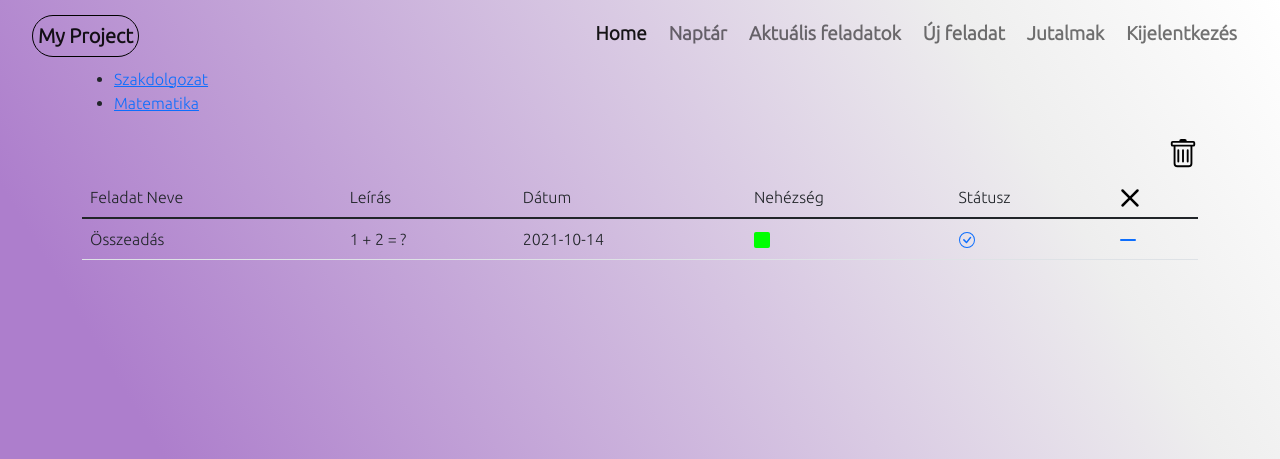
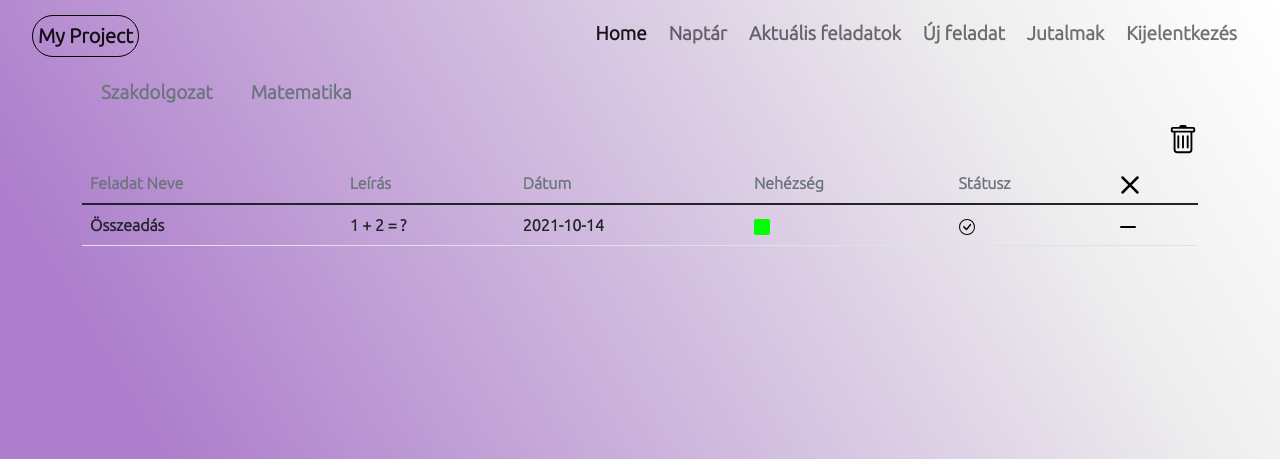
Before and after one commit to rkekesi22/My-Project, a Flask app: page /currenttasks in a window 1280 px wide. Shown: the top 459 px of the page. Run offline with Flask 2, Linux system fonts and the light colour scheme; a user stored in the database is signed in; data comes from the database, SQL or seed files in the repository; both versions use the stored data as it was after the commit.

Commit message:
Egyéb munkák

```diff
--- a/website/templates/currenttasks.html
+++ b/website/templates/currenttasks.html
@@ -3,40 +3,18 @@
 {% extends "base.html"%}{% block title %}Aktuális feladatok{% endblock %}
 {%block content%}
 
-<!-- {%if tasks%}
- {%if projects%}
-<ul class="nav nav-tabs">
-    {%for tab in user.projects%}
-    <li class="nav-item dropdown">
-      <a class="nav-link dropdown-toggle" data-bs-toggle="dropdown" href="href="/project/{{ tab.project_name }}"" role="button" aria-expanded="false">{{tab.project_name}}</a>
-      {%for task in user.tasks%}
-      {%if task.project_id == active and task.project_id == tab.project_id%}
-                {%if task.status == True%}
-                    <ul class="dropdown-menu">
-                        <li><a class="dropdown-item" href="#">{{task.task_name}}</a></li>
-                {%endif%}
-      {%endif%}
-       {%endfor%}
-      </ul>
-    </li>
-    {%endfor%}
-  </ul>
-  {%endif%}
-  {%endif%} -->
-
-
 {%if tasks%}
     {%if projects%}
         <div>
-            <ul >
+            <ul class = "nav">
                 {%for tab in user.projects%}
                     {%if tab.project_id == active%}
-                        <li>
+                        <li class = "nav-item">
                     {%else%}
-                        <li>
+                        <li class = "nav-item">
                     {%endif%}
 
-                    <a href="/project/{{ tab.project_name }}">{{tab.project_name}}</a>
+                    <a class="nav-link link-secondary"  href="/project/{{ tab.project_name }}">{{tab.project_name}}</a>
                     </li>
                 {%endfor%}
             </ul>
@@ -57,12 +35,12 @@
 
 
 <table class="table  table-hover">
-    <thread>
-        <td>Feladat Neve</td>
-        <td>Leírás</td>
-        <td>Dátum</td>
-        <td>Nehézség</td>
-        <td>Státusz</td>
+    <thread >
+        <td class="fs-6 text-secondary fw-bold">Feladat Neve</td>
+        <td class="fs-6 text-secondary fw-bold">Leírás</td>
+        <td class="fs-6 text-secondary fw-bold">Dátum</td>
+        <td class="fs-6 text-secondary fw-bold">Nehézség</td>
+        <td class="fs-6 text-secondary fw-bold">Státusz</td>
             <td>
                 <a href="/remove/{{ active }}">
                     <svg xmlns="http://www.w3.org/2000/svg" width="20" height="20" fill="#000" class="bi bi-x-lg" viewBox="0 0 16 16">
@@ -76,9 +54,9 @@
             {%if task.project_id == active%}
                 {%if task.status == True%}
                     <tr>
-                        <td> {{task.task_name}}</td>
-                        <td> {{task.description}}</td>
-                        <td> {{task.task_time}}</td>
+                        <td class="fs-6 fw-bold" > {{task.task_name}}</td>
+                        <td class="fs-6 fw-bold"> {{task.description}}</td>
+                        <td class="fs-6 fw-bold"> {{task.task_time}}</td>
                         <td>
                             {%if task.difficulty == "Könnyű"%}
                             <svg xmlns="http://www.w3.org/2000/svg" width="16" height="16" fill="#01ff01" class="bi bi-square-fill" viewBox="0 0 16 16">
@@ -96,21 +74,21 @@
                         </td>
                 {%else%}
                     <tr>
-                        <td><del>{{task.task_name}}</del></td>
-                        <td><del> {{task.description}} </del> </td>
-                        <td><del> {{task.task_time}} </del></td>
+                        <td class="fs-6 fw-bold"><del>{{task.task_name}}</del></td>
+                        <td class="fs-6 fw-bold"><del> {{task.description}} </del> </td>
+                        <td class="fs-6 fw-bold"><del> {{task.task_time}} </del></td>
                         <td></td>
                 {%endif%}
                     <td>
                         <a href="/close/{{ task.task_id }}">
                         <!-- https://icons.getbootstrap.com/ -->
                         {%if task.status%}
-                            <svg xmlns="http://www.w3.org/2000/svg" width="16" height="16" fill="currentColor" class="bi bi-check-circle" viewBox="0 0 16 16">
+                            <svg xmlns="http://www.w3.org/2000/svg" width="16" height="16" fill="#000" class="bi bi-check-circle" viewBox="0 0 16 16">
                                 <path d="M8 15A7 7 0 1 1 8 1a7 7 0 0 1 0 14zm0 1A8 8 0 1 0 8 0a8 8 0 0 0 0 16z"/>
                                 <path d="M10.97 4.97a.235.235 0 0 0-.02.022L7.477 9.417 5.384 7.323a.75.75 0 0 0-1.06 1.06L6.97 11.03a.75.75 0 0 0 1.079-.02l3.992-4.99a.75.75 0 0 0-1.071-1.05z"/>
                             </svg>
                         {%else%}
-                            <svg xmlns="http://www.w3.org/2000/svg" width="16" height="16" fill="currentColor" class="bi bi-check-circle-fill" viewBox="0 0 16 16">
+                            <svg xmlns="http://www.w3.org/2000/svg" width="16" height="16" fill="#000" class="bi bi-check-circle-fill" viewBox="0 0 16 16">
                                 <path d="M16 8A8 8 0 1 1 0 8a8 8 0 0 1 16 0zm-3.97-3.03a.75.75 0 0 0-1.08.022L7.477 9.417 5.384 7.323a.75.75 0 0 0-1.06 1.06L6.97 11.03a.75.75 0 0 0 1.079-.02l3.992-4.99a.75.75 0 0 0-.01-1.05z"/>
                             </svg>
                         {%endif%}
@@ -118,7 +96,7 @@
                     </td>
                     <td>
                         <a href="/delete/{{ task.task_id }}">
-                            <svg xmlns="http://www.w3.org/2000/svg" width="16" height="16" fill="currentColor" class="bi bi-dash-lg" viewBox="0 0 16 16">
+                            <svg xmlns="http://www.w3.org/2000/svg" width="16" height="16" fill="#000" class="bi bi-dash-lg" viewBox="0 0 16 16">
                                 <path d="M0 8a1 1 0 0 1 1-1h14a1 1 0 1 1 0 2H1a1 1 0 0 1-1-1z"/>
                             </svg>
                         </a>
--- a/website/views.py
+++ b/website/views.py
@@ -168,8 +168,10 @@ def close_task(task_id):
 
         jutalom = Jutalom.query.filter(current_user.id == Jutalom.user_id).filter(Jutalom.status == True).all()
         for i in jutalom:
+            print(i.difficulty)
             if i.difficulty == task.difficulty:
-                update_jutalom = Jutalom.query.filter(current_user.id == Jutalom.user_id).filter(Jutalom.difficulty == task.difficulty).first()
+                update_jutalom = Jutalom.query.filter(current_user.id == Jutalom.user_id).filter(Jutalom.difficulty == task.difficulty).\
+                    filter(Jutalom.status == True).first()
                 update_jutalom.teljesitett_fel = update_jutalom.teljesitett_fel + 1
                 if update_jutalom.teljesitett_fel == update_jutalom.ossz:
                     flash(f'Gratulálok! Sikeresen teljesítetted a feladatod.{update_jutalom.jutalom_name}', category='success')
@@ -460,3 +462,17 @@ def jutalmak():
             db.session.commit()
 
             return redirect(url_for('views.jutalmak'))
+
+
+@views.route('/delete/jutalom/<int:jutalom_id>')
+@login_required
+def delete_jutalom(jutalom_id):
+    jutalom = Jutalom.query.get(jutalom_id)
+
+    if not jutalom:
+        return redirect(url_for('views.jutalmak'))
+
+    db.session.delete(jutalom)
+    db.session.commit()
+
+    return redirect(url_for('views.jutalmak'))
```
Also changed, not shown: website/templates/day.html (+5 -5 lines), website/templates/jutalom.html (+14 -0 lines), website/database.db.
